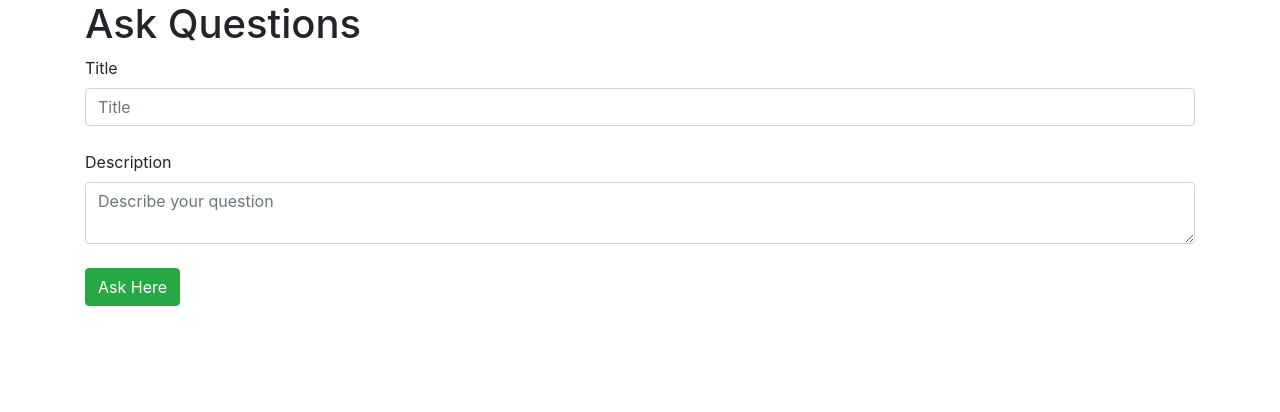
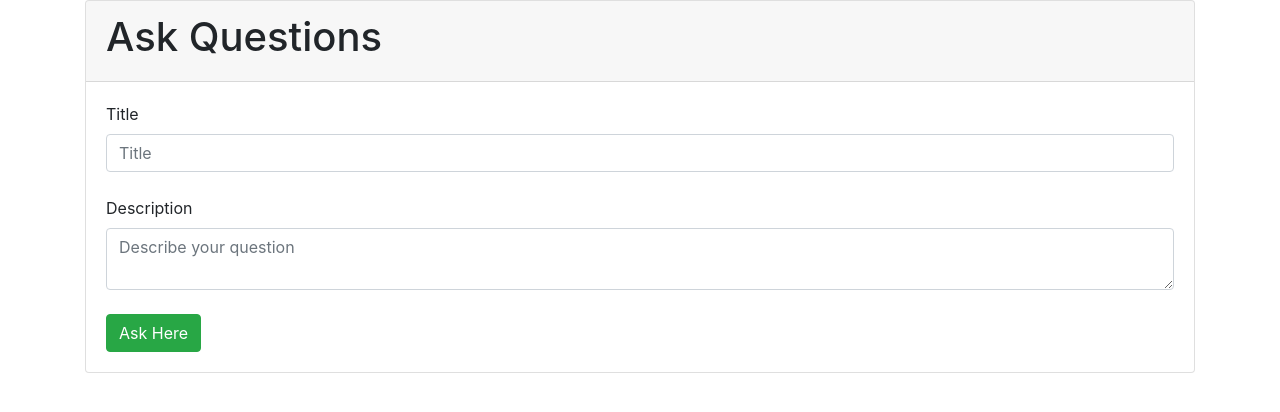
Before and after one commit to XavierTecBr/questions-and-answers, a Node server app: page /ask in a window 1280 px wide. Shown: the top 412 px of the page. Run offline with Node 20, Linux system fonts and the light colour scheme.

Commit message:
adding card to form

```diff
--- a/views/ask.ejs
+++ b/views/ask.ejs
@@ -11,7 +11,12 @@
 <body>
 
     <div class="container">
+
+        <div class="card">
+            <div class="card-header">
                     <h1>Ask Questions</h1>
+            </div>
+            <div class="card-body">
                 <form>
                     <label>Title</label>
                     <input type="text" placeholder="Title" class="form-control">
@@ -22,6 +27,8 @@
                     <button class="btn btn-success">Ask Here</button>
                 </form>
             </div>
+        </div>
+    </div>
 
 </body>
 <script src="https://code.jquery.com/jquery-3.3.1.slim.min.js" integrity="sha384-q8i/X+965DzO0rT7abK41JStQIAqVgRVzpbzo5smXKp4YfRvH+8abtTE1Pi6jizo" crossorigin="anonymous"></script>
```
Lines whose indentation alone changed are shown as unchanged.
